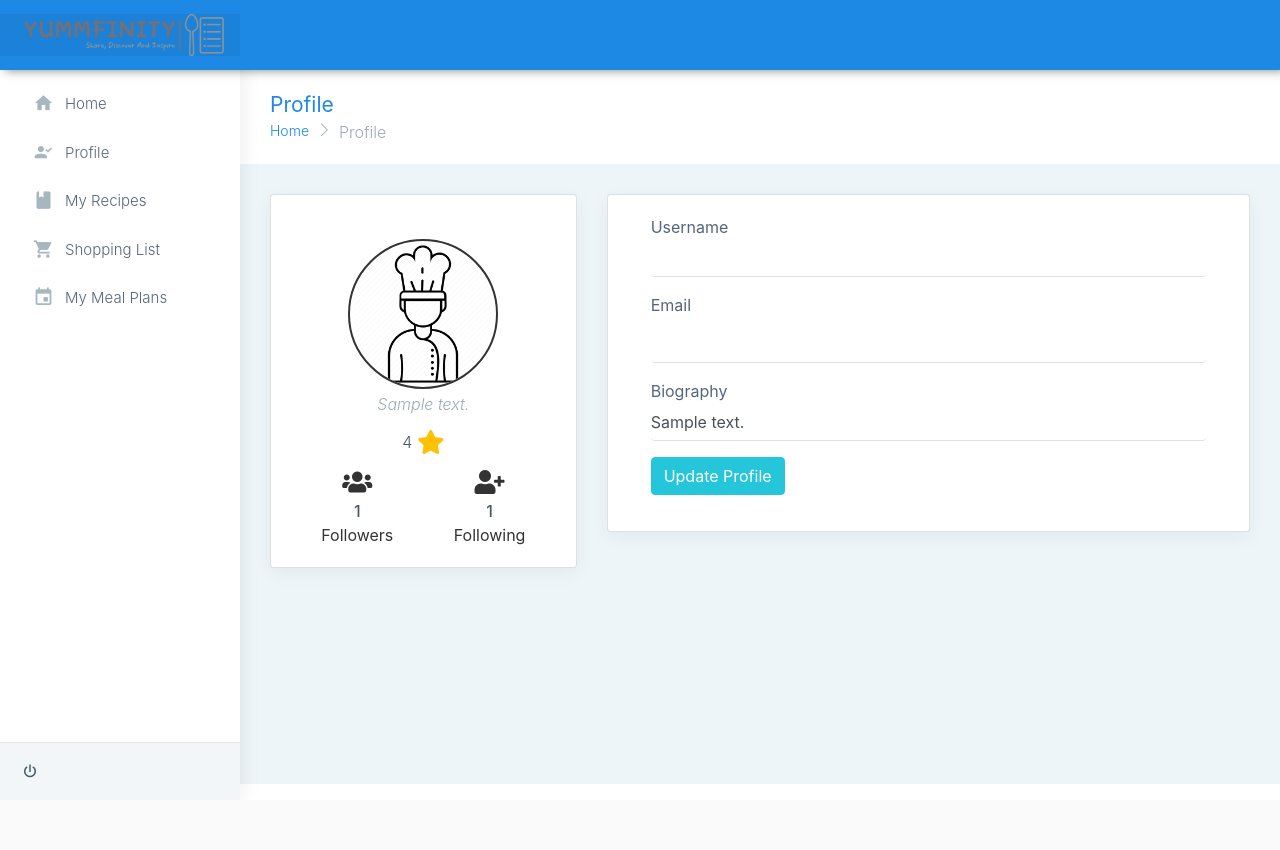
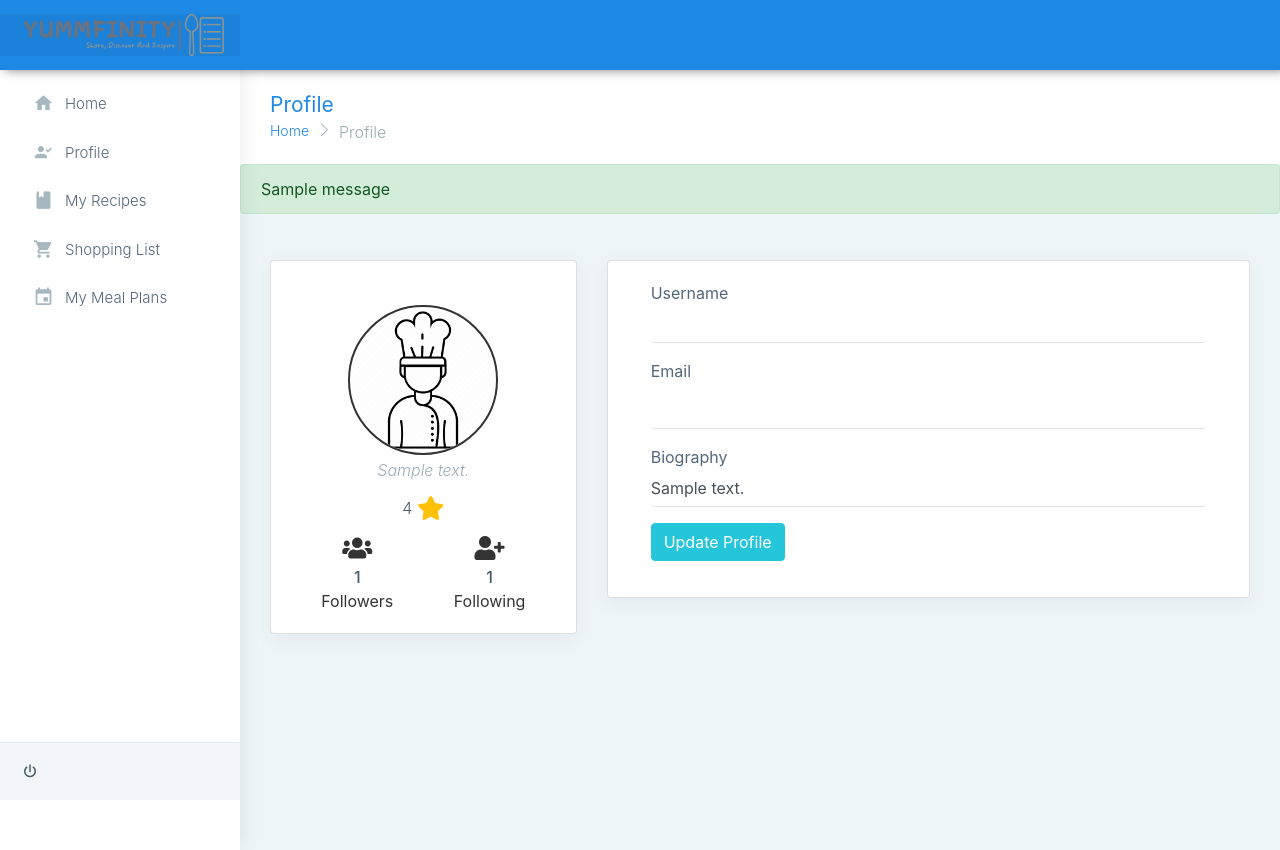
Before and after one commit to khaledElbastawisy/yumfinity, a Flask app: template apps/templates/home/my_profile.html in a window 1280 px wide. Before the commit the page ends 784 px from the top, so only its background shows below. Run offline with Flask 2, Linux system fonts and the light colour scheme; tables that the repository leaves empty hold one stand-in row (values such as "Sample post"); the template is opened without the code that fills it: values that come from a table or form of the project are taken from there, most other values are stand-ins (such as "Sample title", 1, 10 or a date in 2020); one stand-in notice (Sample message) is shown; parts of the project's set-up code (start-up, migrations or seed data) failed here and were passed over; some libraries are stand-ins or nearby versions.

Commit message:
modified profile update

```diff
--- a/apps/home/routes.py
+++ b/apps/home/routes.py
@@ -636,6 +636,7 @@
 
 
         db.session.commit()
+        flash("Profile updated successfully", "success")
         return redirect(url_for("home_blueprint.my_profile"))
 
     user = User.query.get(1)  # Replace this with the current user's ID
--- a/apps/templates/home/my_profile.html
+++ b/apps/templates/home/my_profile.html
@@ -92,6 +92,16 @@
             </div>
         </div>
 
+        {% with messages = get_flashed_messages(with_categories=true) %}
+        {% if messages %}
+        <div class="flashed-messages">
+            {% for category, message in messages %}
+            <div class="alert alert-{{ category }}">{{ message }}</div>
+            {% endfor %}
+        </div>
+        {% endif %}
+        {% endwith %}
+
         <div class="container-fluid">
 
             <div class="row">
```
Also changed, not shown: apps/db.sqlite3.
